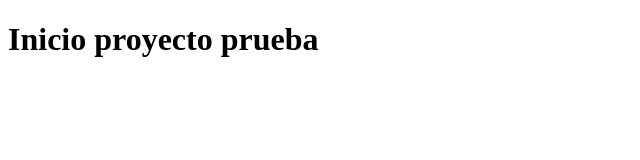
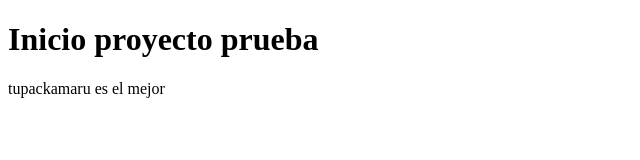
Before and after one commit to pinkiponi23/ProyectoPruebainicio, a plain HTML site: page index.html in a window 1280 px wide. Shown: the whole page, without its empty margins (0-640 px from the left). Drawn offline with Linux system fonts and the light colour scheme.

Commit message:
Agregue al archivo index.html un parrafo P

```diff
--- a/index.html
+++ b/index.html
@@ -7,5 +7,6 @@
     </head>
     <body>
         <h1>Inicio proyecto prueba</h1>
+        <p>tupackamaru es el mejor</p>
     </body>
 </html>
```
